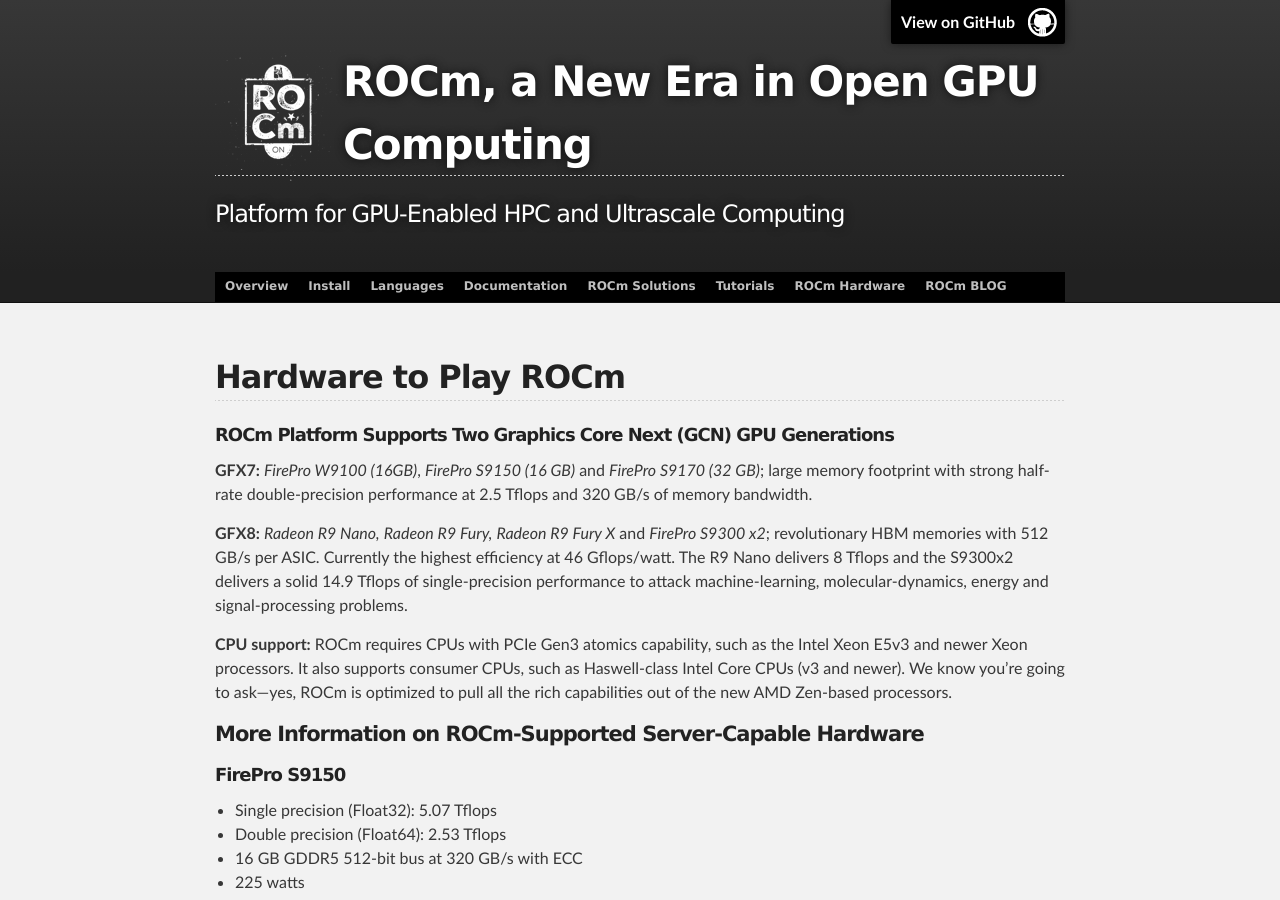
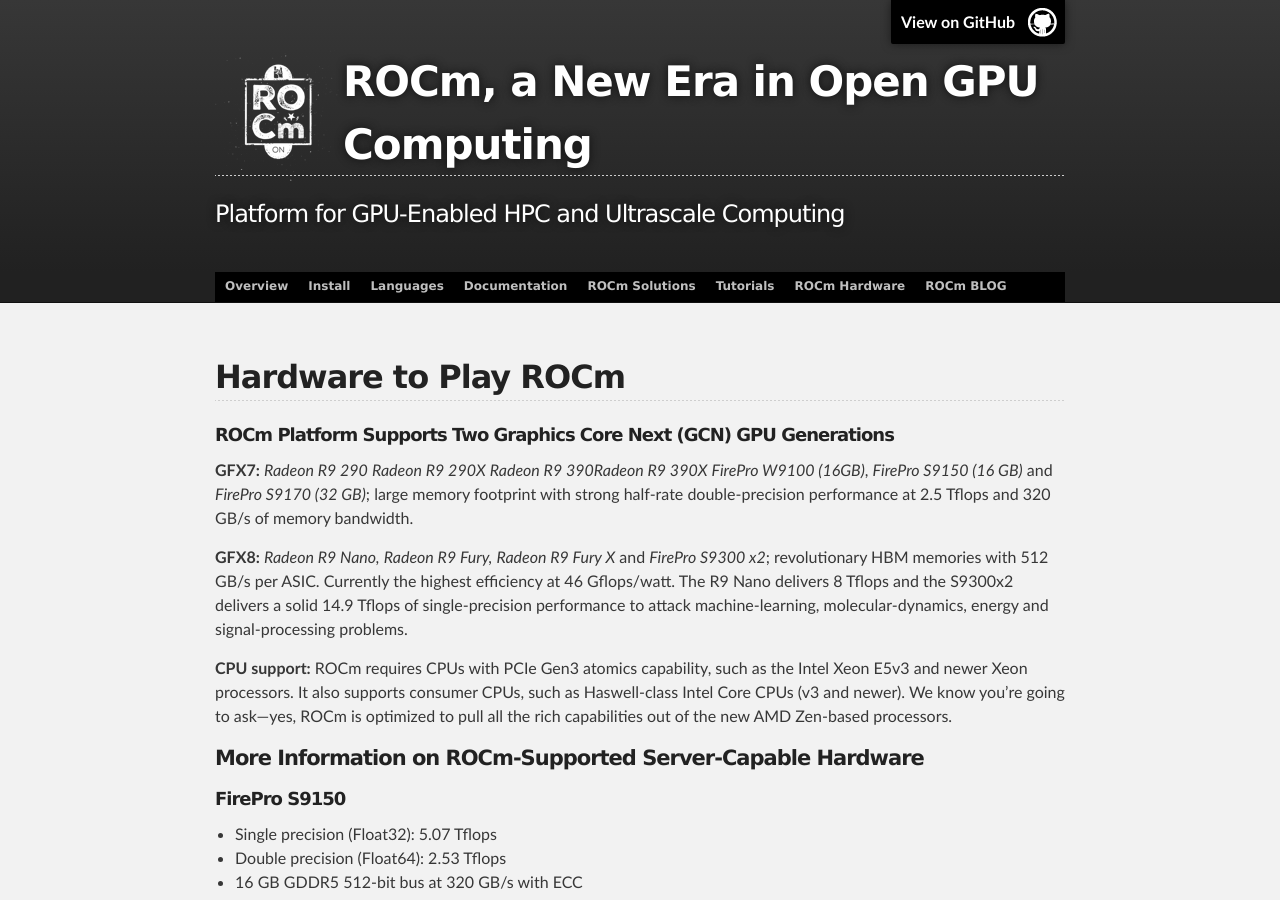
Before and after one commit to ROCm/ROCm.github.io, a Jekyll site: the page hardware.html, which Jekyll copies as it is, in a window 1280 px wide and 900 px high. Built offline with Jekyll 4.4.1, drawn with Linux system fonts in a browser that asks for light colours.

Commit message:
Update hardware.html

```diff
--- a/hardware.html
+++ b/hardware.html
@@ -55,7 +55,7 @@
 
 <h5>ROCm Platform Supports Two Graphics Core Next (GCN) GPU Generations</h5>
 
-<p><strong>GFX7:</strong>  <em>FirePro W9100 (16GB)</em>, <em>FirePro S9150 (16 GB)</em> and <em>FirePro S9170 (32 GB)</em>; large memory footprint with strong half-rate double-precision performance at 2.5 Tflops and 320 GB/s of memory bandwidth. </p>
+<p><strong>GFX7:</strong>  <em>Radeon R9 290</em> <em>Radeon R9 290X</em> <em>Radeon R9 390</em><em>Radeon R9 390X</em> <em>FirePro W9100 (16GB)</em>, <em>FirePro S9150 (16 GB)</em> and <em>FirePro S9170 (32 GB)</em>; large memory footprint with strong half-rate double-precision performance at 2.5 Tflops and 320 GB/s of memory bandwidth. </p>
 
 <p><strong>GFX8:</strong> <em>Radeon R9 Nano,</em> <em>Radeon R9 Fury,</em> <em>Radeon R9 Fury X</em> and <em>FirePro S9300 x2</em>; revolutionary HBM memories with 512 GB/s per ASIC. Currently the highest efficiency at 46 Gflops/watt. The R9 Nano delivers 8 Tflops and the S9300x2 delivers a solid 14.9 Tflops of single-precision performance to attack machine-learning, molecular-dynamics, energy and signal-processing problems. </p>
 
```
